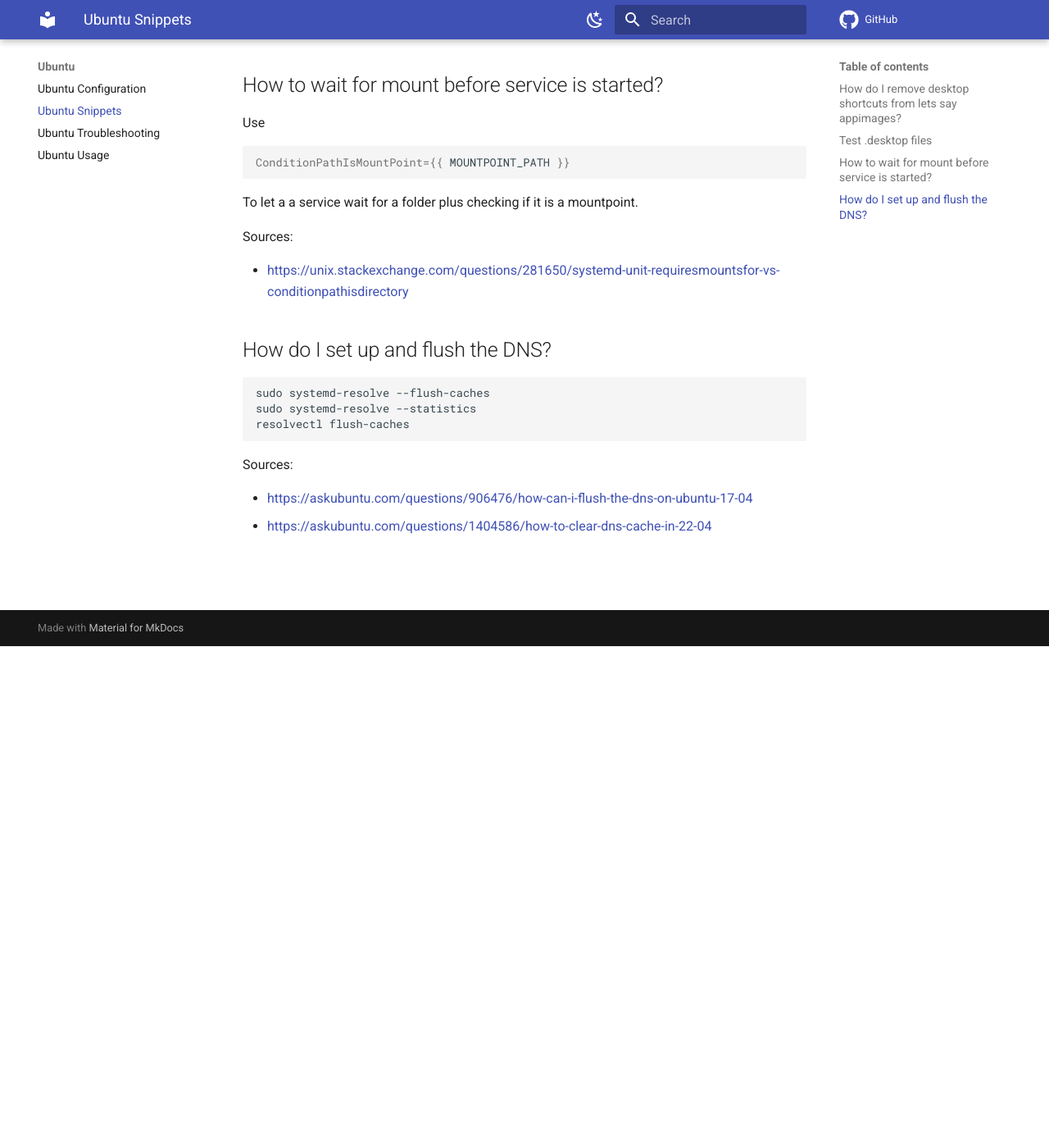
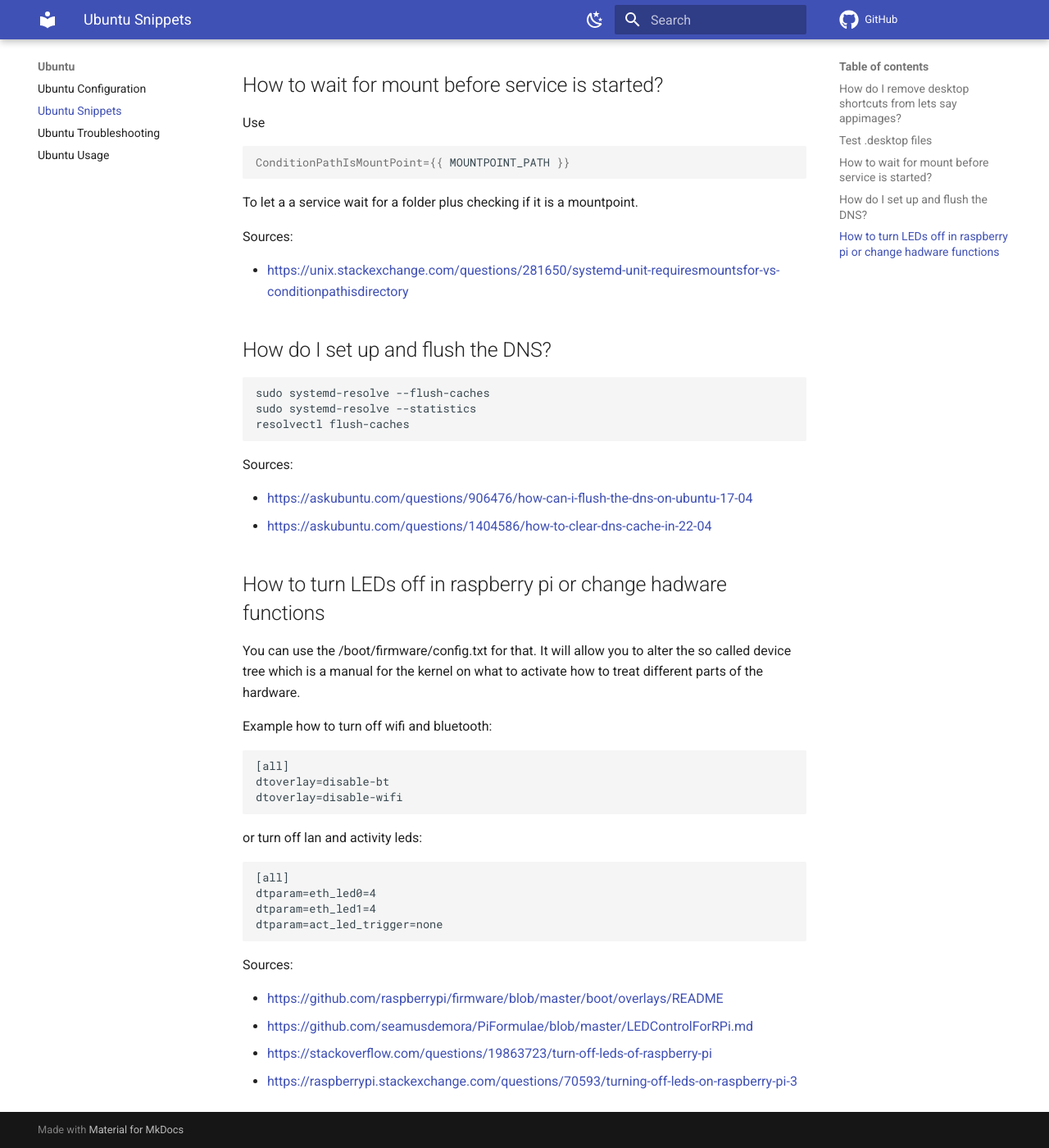
Before and after one commit to stkr22/wiki-fix-it-all, an MkDocs documentation site: the page built from docs/Ubuntu/snippets.md, in a window 1280 px wide and 1400 px high, scrolled down 612 px. Shown: the whole window at 82% size. Built offline with MkDocs 1.6.1 and Material for MkDocs 9.7.7, drawn with Linux system fonts in a browser that asks for light colours; comment, search, counter and statistics services are not loaded.

Commit message:
add new insight about raspberry pi hardware interface;

````diff
--- a/docs/Ubuntu/snippets.md
+++ b/docs/Ubuntu/snippets.md
@@ -48,3 +48,31 @@ Sources:
 
 - <https://askubuntu.com/questions/906476/how-can-i-flush-the-dns-on-ubuntu-17-04>
 - <https://askubuntu.com/questions/1404586/how-to-clear-dns-cache-in-22-04>
+
+## How to turn LEDs off in raspberry pi or change hadware functions
+
+You can use the /boot/firmware/config.txt for that. It will allow you to alter the so called device tree which is a manual for the kernel on what to activate how to treat different parts of the hardware.
+
+Example how to turn off wifi and bluetooth:
+
+```conf
+[all]
+dtoverlay=disable-bt
+dtoverlay=disable-wifi
+```
+
+or turn off lan and activity leds:
+
+```conf
+[all]
+dtparam=eth_led0=4
+dtparam=eth_led1=4
+dtparam=act_led_trigger=none
+```
+
+Sources:
+
+- <https://github.com/raspberrypi/firmware/blob/master/boot/overlays/README>
+- <https://github.com/seamusdemora/PiFormulae/blob/master/LEDControlForRPi.md>
+- <https://stackoverflow.com/questions/19863723/turn-off-leds-of-raspberry-pi>
+- <https://raspberrypi.stackexchange.com/questions/70593/turning-off-leds-on-raspberry-pi-3>
````
